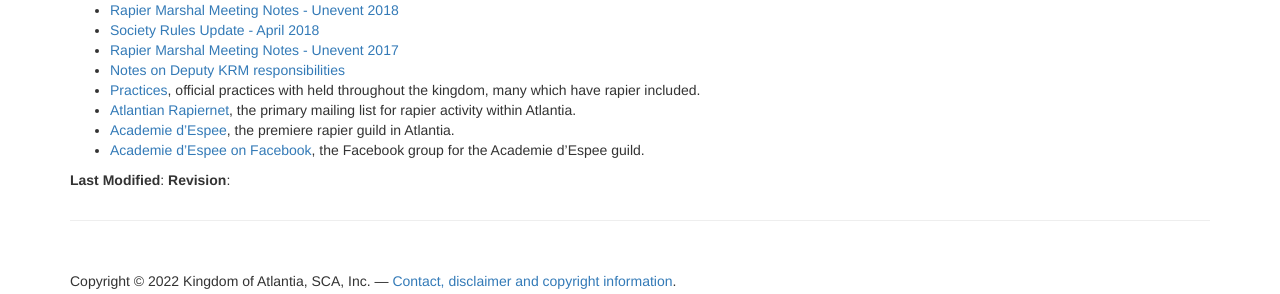
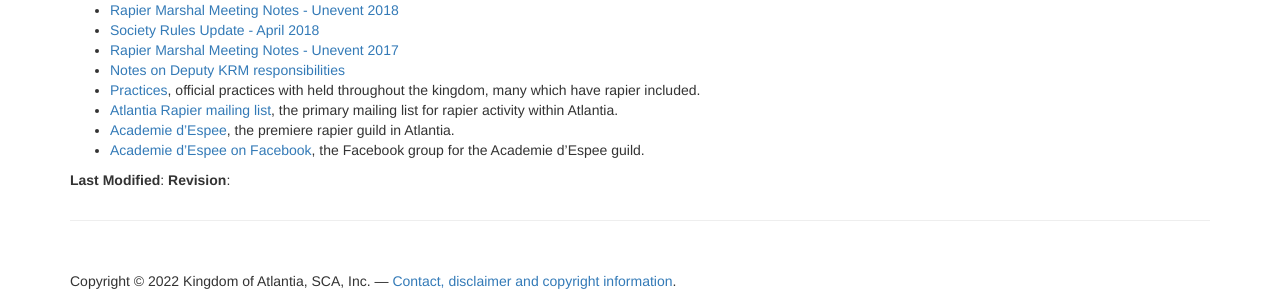
Before and after one commit to academie-de-espee/earl-marshal, a Jekyll site: the page built from rapier.md, in a window 1280 px wide. Shown: the part 1532-1826 px from the top of the page. Built offline with Jekyll 4.4.1, drawn with Linux system fonts in a browser that asks for light colours.

Commit message:
Update rapier.md
Changed RapierNet mailing list to Google Groups mailing list

```diff
--- a/rapier.md
+++ b/rapier.md
@@ -69,7 +69,7 @@ For youth rapier fighters, additional rules apply as defined in [Section 3.9 of
 * [Rapier Marshal Meeting Notes - Unevent 2017](/rapier/unevent-2017/)
 * [Notes on Deputy KRM responsibilities](/rapier/deputy-krm/)
 * [Practices](/practices/), official practices with held throughout the kingdom, many which have rapier included.
-* [Atlantian Rapiernet](https://groups.yahoo.com/neo/groups/atlantianrapiernet/info), the primary mailing list for rapier activity within Atlantia.
+* [Atlantia Rapier mailing list](https://groups.google.com/a/group.atlantia.sca.org/g/rapier), the primary mailing list for rapier activity within Atlantia.
 * [Academie d'Espee](http://www.academiedespee.com/), the premiere rapier guild in Atlantia.
 * [Academie d'Espee on Facebook](https://www.facebook.com/groups/608693275816448/), the Facebook group for the Academie d'Espee guild.
 
```
